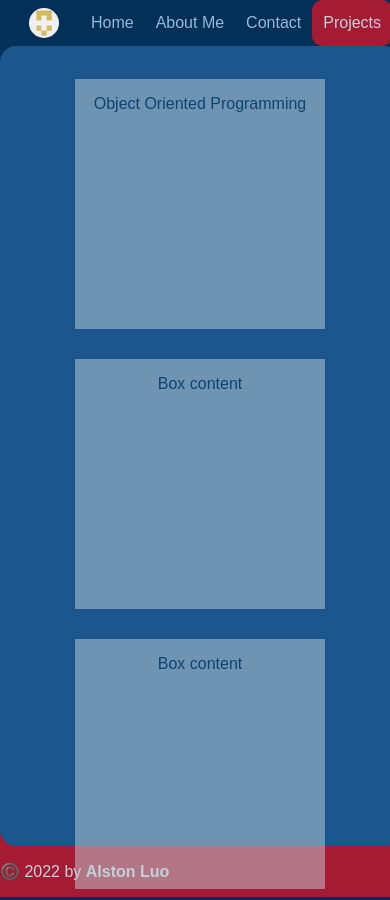
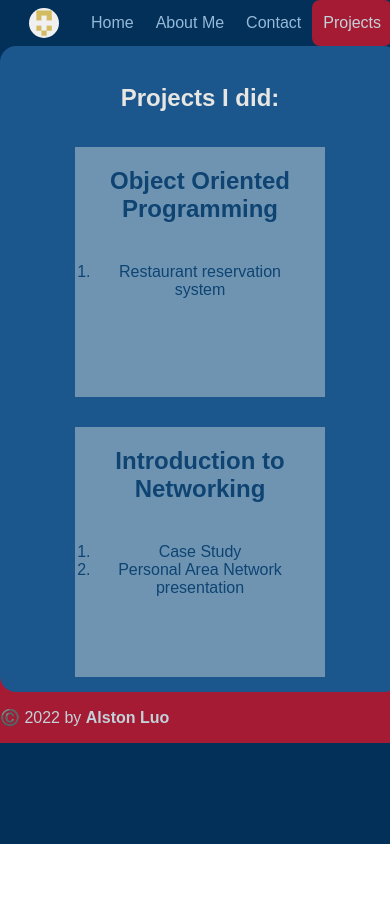
Before and after one commit to alstonluo/Assignment-1, a plain HTML site: page projects.html in a window 390 px wide. Shown: the top 900 px of the page. After the commit the page ends 844 px from the top, so only its background shows below. Drawn offline with Linux system fonts and the light colour scheme.

Commit message:
finishing touches

```diff
--- a/mobile.css
+++ b/mobile.css
@@ -17,12 +17,12 @@ header {
 
 #banner a {
     padding: 12px 11px;
-    border-radius: 10px;
+    border-radius: 8px;
 }
 
 #content-body {
     min-height: 600px;
-    height: 800px;
+    height: fit-content;
 }
 
 .box-holder {
--- a/projects.html
+++ b/projects.html
@@ -28,19 +28,20 @@
         <article>
             <div id="content-body">
                 <br>
+                <h1>Projects I did:</h1>
                 <div class="box-holder">
                     <div class="box">
-                        <p>Object Oriented Programming</p>
-                        <p></p>
+                        <h1>Object Oriented Programming</h1>
+                        <ol>
+                            <li>Restaurant reservation system</li>
+                        </ol>
                     </div>
                     <div class="box">
-                        <p>Box content</p>
-                    </div>
-                    <div class="box">
-                        <p>Box content</p>
-                    </div>
-                    <div class="box">
-                        <p>Box content</p>
+                        <h1>Introduction to Networking</h1>
+                        <ol>
+                            <li>Case Study</li>
+                            <li>Personal Area Network presentation</li>
+                        </ol>
                     </div>
                 </div>
             </div>
--- a/style.css
+++ b/style.css
@@ -55,6 +55,7 @@ body {
 #content-body {
     background-color: #1B578C;
     min-height: 800px;
+    height: fit-content;
     border-radius: 16px;
     text-align: center;
 }
@@ -118,6 +119,10 @@ body {
     opacity: .5;
 }
 
+.box ol {
+    padding: 20px;
+}
+
 
 .box:hover {
     background-color: white;
--- a/tablet.css
+++ b/tablet.css
@@ -3,7 +3,7 @@
 /* style sheet for tablet view port */
 
 body {
-    min-width: 400px;
+    min-width: 650px;
     height: 100%;
 }
 
@@ -17,17 +17,18 @@ header {
 
 #banner a {
     padding: 12px 12px;
-    border-radius: 10px;
+    border-radius: 8px;
 }
 
 #content-body {
     min-height: 600px;
-    height: 800px;
+    height: fit-content;
 }
 
 .box-holder {
     width: auto;
-    max-width: 600px;
+    margin: 0px auto;
+    padding: 30px;
 }
 
 .about-me {
```
Also changed, not shown: index.html (+3 -5 lines).
